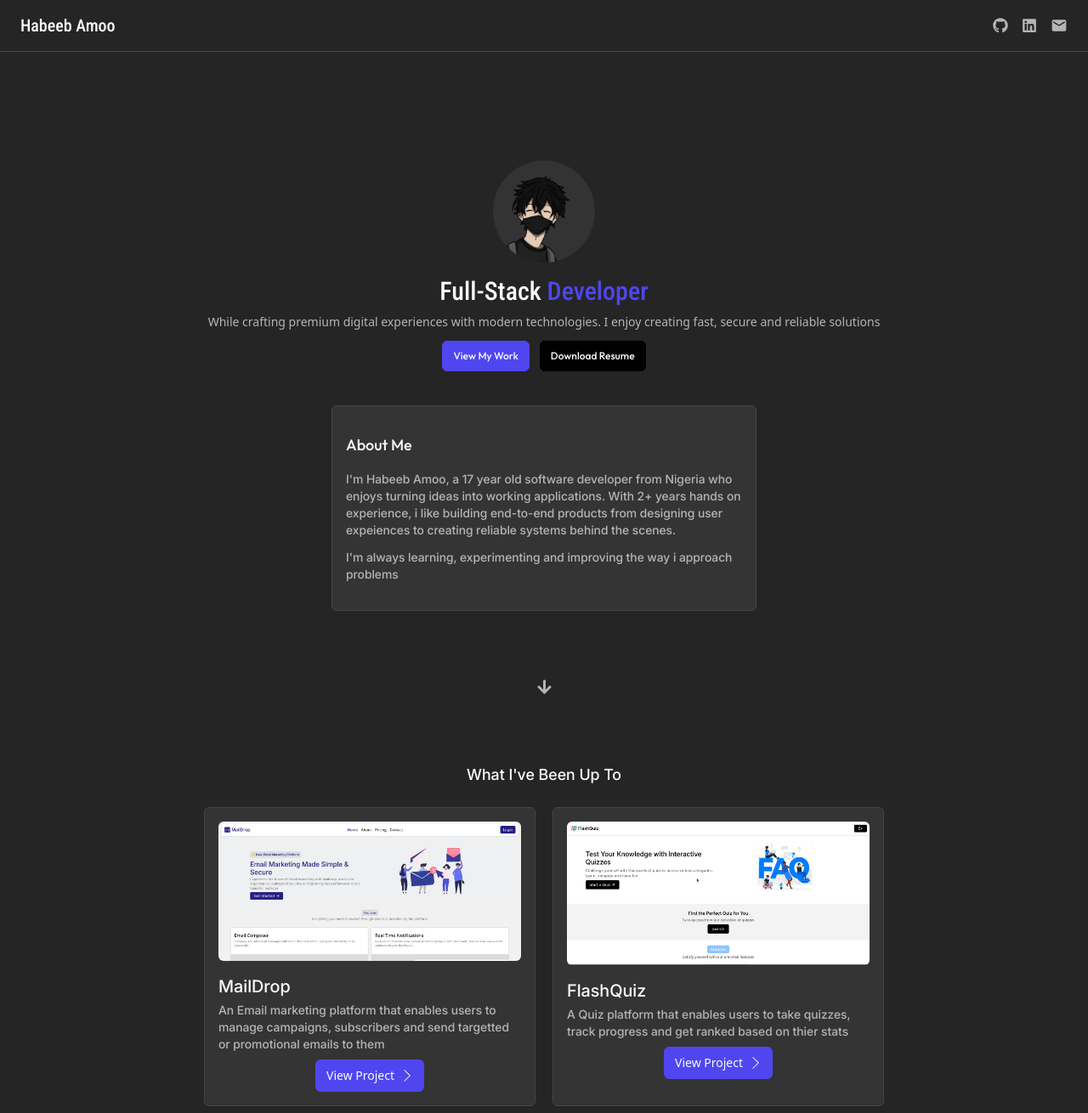
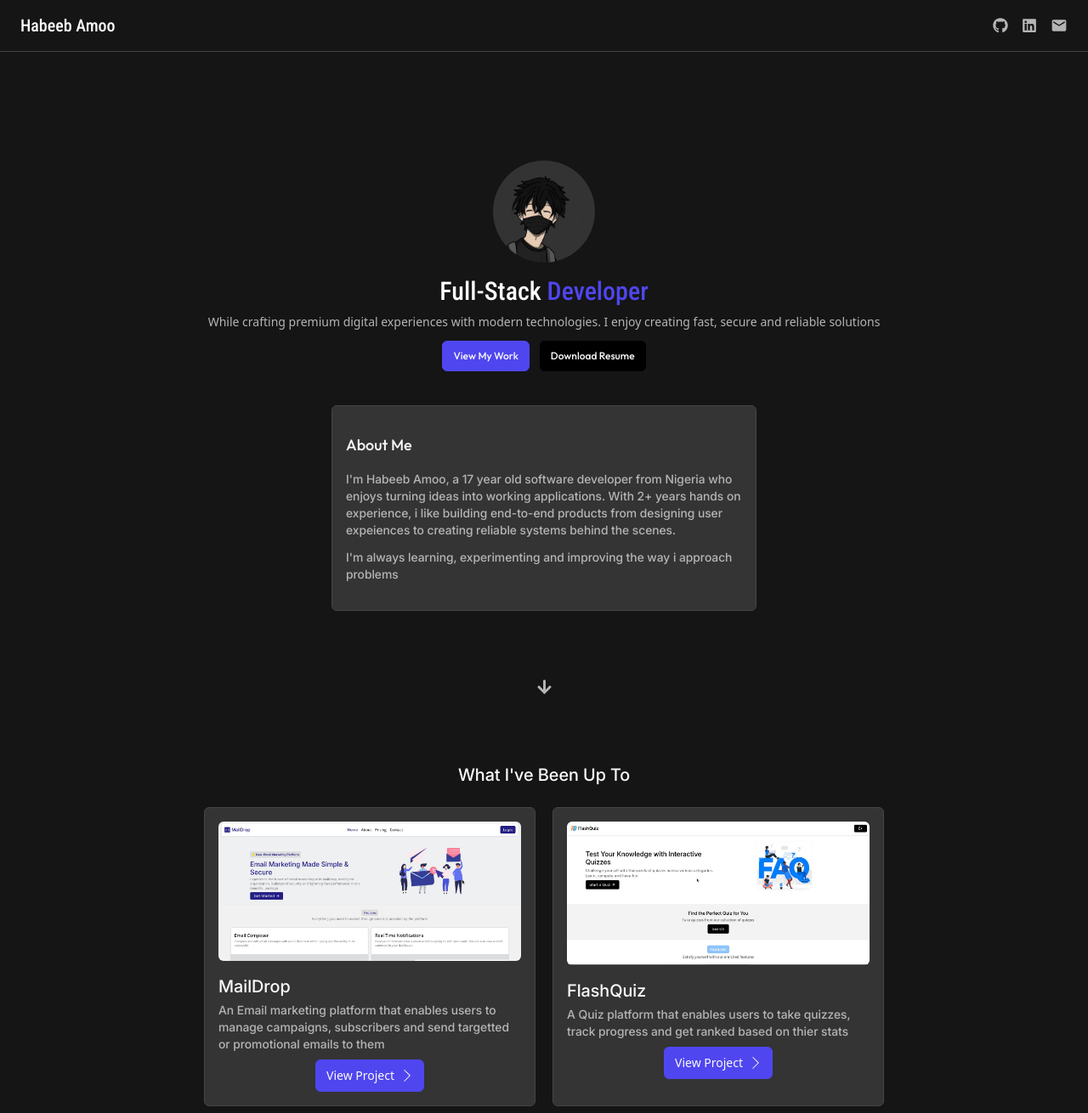
Before and after one commit to Habeebamoo/Portfolio, a React (Vite) app: page / in a window 1280 px wide. Shown: the whole page at 85% size. Built offline with nearby package versions, Linux system fonts and the light colour scheme.

Commit message:
added animation

```diff
--- a/src/components/Main.tsx
+++ b/src/components/Main.tsx
@@ -7,20 +7,20 @@ import { SlArrowRight } from "react-icons/sl"
 const Main = () => {
   return (
     <main className="bg-primary p-2">
-      <div className="h-30 w-30 rounded-full overflow-hidden mt-30 mx-auto">
+      <div className="h-30 w-30 rounded-full overflow-hidden mt-30 mx-auto" data-aos="slide-down">
         <img src={anime} className="h-full w-full object-cover" />
       </div>
-      <div className="mt-4">
+      <div className="mt-4" data-aos="zoom-in">
         <h1 className="text-accent font-roboto text-3xl text-center">Full-Stack <span className="text-secondary">Developer</span></h1>
       </div>
-      <p className="text-muted text-sm mt-2 text-center">While crafting premium digital experiences with modern technologies. I enjoy creating fast, secure and reliable solutions</p>
-      <div className="mt-3 flex-center gap-3">
+      <p className="text-muted text-sm mt-2 text-center" data-aos="zoom-in">While crafting premium digital experiences with modern technologies. I enjoy creating fast, secure and reliable solutions</p>
+      <div className="mt-3 flex-center gap-3" data-aos="zoom-in">
         <button className="btn-secondary text-[12px] font-outfit">View My Work</button>
         <button className="btn-primary text-[12px] font-outfit">Download Resume</button>
       </div>
 
       <div className="mt-10">
-        <div className="py-8 px-4 bg-box border-1 border-border rounded-md w-[90%] md:w-[500px] mx-auto">
+        <div className="py-8 px-4 bg-box border-1 border-border rounded-md w-[90%] md:w-[500px] mx-auto" data-aos="slide-up">
           <h1 className="text-accent font-outfit text-lg">About Me</h1>
           <p className="text-sm text-muted font-inter mt-4">I'm Habeeb Amoo, a 17 year old software developer from Nigeria who enjoys turning ideas into working applications. With 2+ years hands on experience, i like building end-to-end products from designing user expeiences to creating reliable systems behind the scenes.</p>
           <p className="text-sm text-muted font-inter mt-3">I'm always learning, experimenting and improving the way i approach problems</p>
@@ -31,9 +31,9 @@ const Main = () => {
         <FaArrowDown size={19} />
       </div>
 
-      <h1 className="text-accent text-center font-inter text-lg">What I've Been Up To</h1>
-      <div className="mt-6 grid grid-cols-1 md:grid-cols-2 gap-5 w-[90%] md:w-[800px]  mx-auto">
-        <div className="p-4 bg-box border-1 border-border rounded-md">
+      <h1 className="text-accent text-center font-inter text-xl">What I've Been Up To</h1>
+      <div className="mt-6 grid grid-cols-1 md:grid-cols-2 gap-5 w-[90%] md:w-[800px] mx-auto">
+        <div className="p-4 bg-box border-1 border-border rounded-md" data-aos="zoom-in">
           <div className="rounded-md overflow-hidden">
             <img src={maildrop1} />
           </div>
@@ -47,7 +47,7 @@ const Main = () => {
           </button>
         </div>
 
-        <div className="p-4 bg-box border-1 border-border rounded-md">
+        <div className="p-4 bg-box border-1 border-border rounded-md" data-aos="zoom-in">
           <div className="rounded-md overflow-hidden">
             <img src={flashquiz1} />
           </div>
--- a/src/index.css
+++ b/src/index.css
@@ -44,11 +44,11 @@
 }
 
 .test {
-  color: rgb(8, 28, 94)
+  color: #151515;
 }
 
 @theme {
-  --color-primary: #252525;
+  --color-primary: #151515;
   --color-secondary: #4F46EF;
   --color-accent: #FAFAFA;
   --color-muted: #B5B5B5;
```
